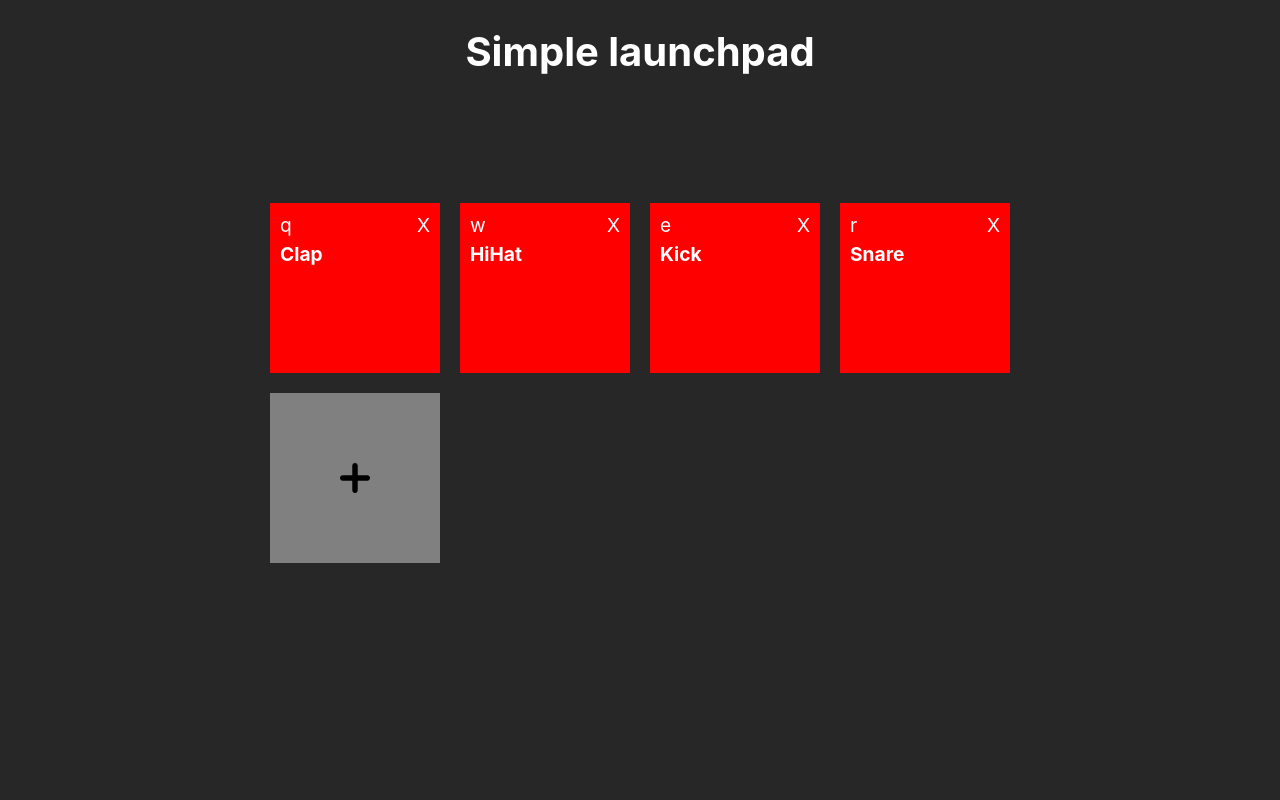
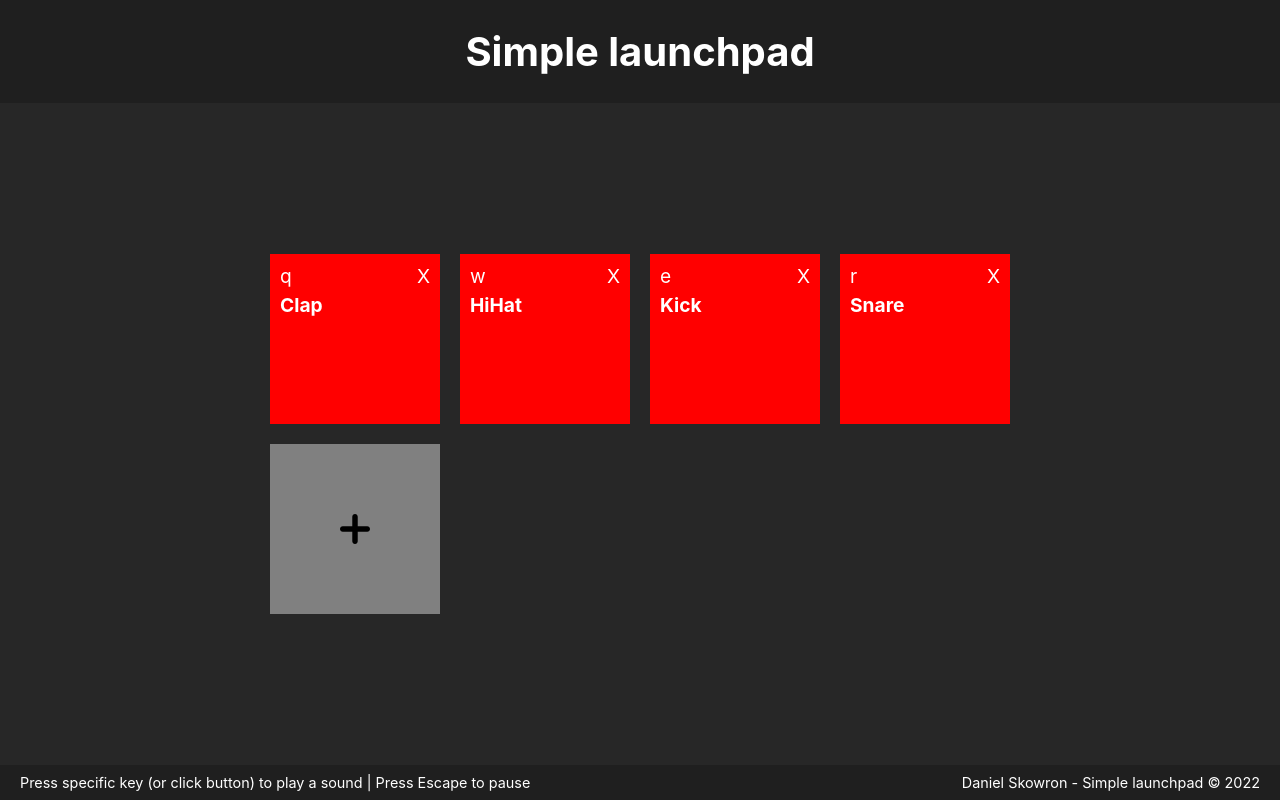
Before and after one commit to daniolsk/simplelaunchpad, a Next.js app: page / in a window 1280 px wide. Built offline with nearby package versions, Linux system fonts and the light colour scheme.

Commit message:
add footer

```diff
--- a/pages/index.js
+++ b/pages/index.js
@@ -94,8 +94,12 @@ export default function Home({ defaultButtons }) {
 					))}
 					<div className={styles.addNewButton} onClick={handleAddButtonDialog}></div>
 				</div>
+				<AddButton isAddingButtonDialog={isAddingButtonDialog} addButtons={addButtons} />
 			</div>
-			<AddButton isAddingButtonDialog={isAddingButtonDialog} addButtons={addButtons} />
+			<div className={styles.footer}>
+				<div>Press specific key (or click button) to play a sound | Press Escape to pause</div>
+				<div>Daniel Skowron - Simple launchpad &copy; 2022</div>
+			</div>
 		</div>
 	);
 }
--- a/styles/Home.module.css
+++ b/styles/Home.module.css
@@ -4,12 +4,31 @@
 	align-items: center;
 	color: white;
 	text-align: center;
-	margin-bottom: 100px;
+	background-color: rgb(31, 31, 31);
 }
 
 .title h1 {
 	font-weight: bold;
 	font-size: 2.5em;
+}
+
+.container {
+	display: flex;
+	flex-direction: column;
+	height: 100vh;
+	justify-content: space-between;
+}
+
+.footer {
+	width: 100%;
+	height: 35px;
+	font-size: 0.9em;
+	padding: 0 20px;
+	text-align: center;
+	display: flex;
+	align-items: center;
+	justify-content: space-between;
+	background-color: rgb(31, 31, 31);
 }
 
 .launchpadContainer {
```
